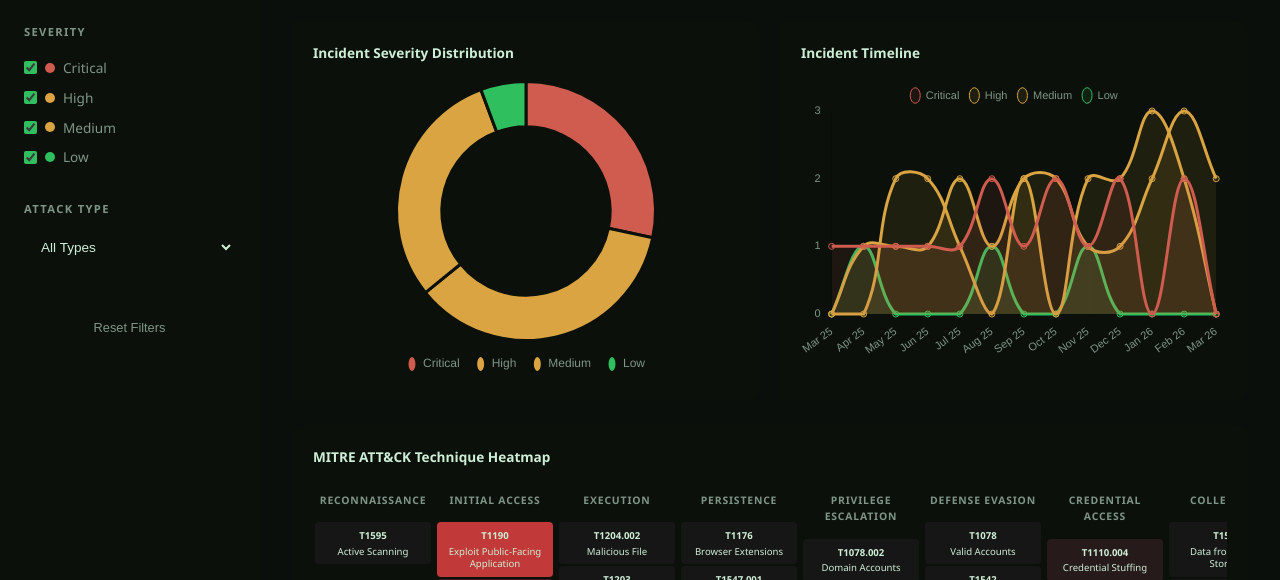
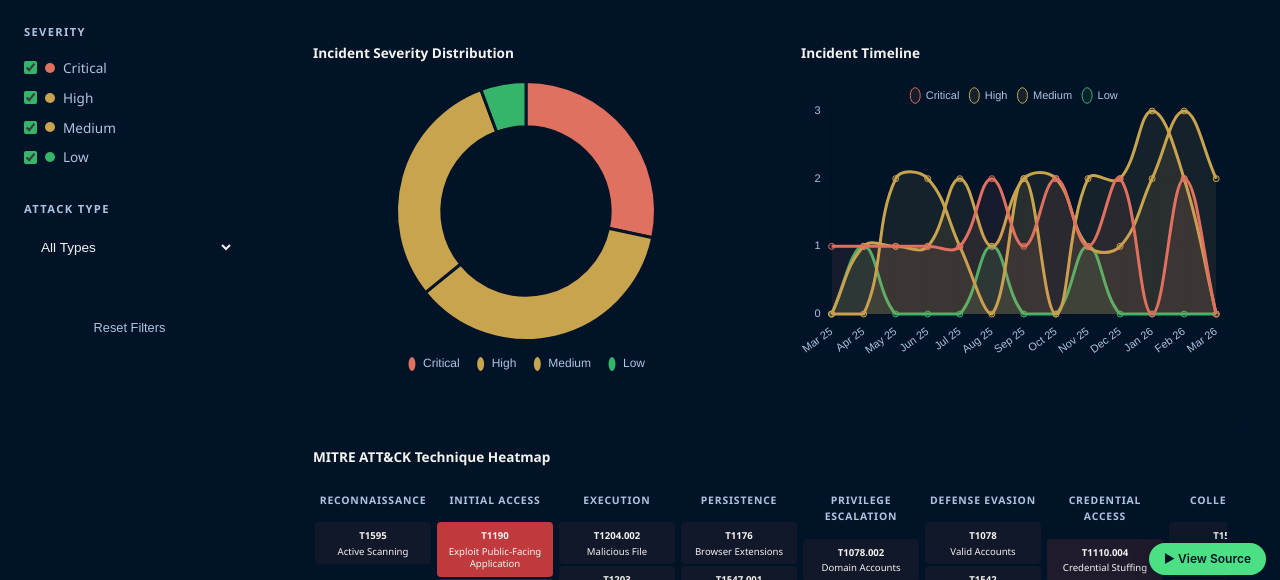
Before and after one commit to Freddricklogan/cybersecurity-incident-dashboard, a plain HTML site: page index.html in a window 1280 px wide. Shown: the part 211-791 px from the top of the page. Drawn offline with nearby package versions, Linux system fonts and the light colour scheme.

Commit message:
Re-theme to Oxford blue / white / gold with green accents for readability; add persistent View Source link

```diff
--- a/css/style.css
+++ b/css/style.css
@@ -1,19 +1,19 @@
 * { margin: 0; padding: 0; box-sizing: border-box; }
 
 :root {
-    --bg-primary: #0b0f0b;
-    --bg-secondary: #0b100b;
-    --bg-card: #0b100b;
-    --border: #0b100b;
-    --text-primary: #cdefd6;
-    --text-secondary: #7f9585;
-    --text-muted: #7f9585;
-    --critical: #cf5c4e;
-    --high: #d9a441;
-    --medium: #d9a441;
-    --low: #2fbf5f;
-    --accent: #2fbf5f;
-    --accent-dim: rgba(47, 191, 95, 0.15);
+    --bg-primary: #001327;
+    --bg-secondary: #001327;
+    --bg-card: #001327;
+    --border: #001327;
+    --text-primary: #f4f3ef;
+    --text-secondary: #adc4e0;
+    --text-muted: #adc4e0;
+    --critical: #e0705f;
+    --high: #c9a44e;
+    --medium: #c9a44e;
+    --low: #35b56a;
+    --accent: #35b56a;
+    --accent-dim: rgba(53, 181, 106, 0.15);
 }
 
 body {
@@ -354,7 +354,7 @@ select:focus {
     font-size: 0.75rem;
     text-align: left;
     color: var(--text-secondary);
-    box-shadow: 0 4px 12px rgba(11, 15, 11,0.4);
+    box-shadow: 0 4px 12px rgba(0, 19, 39,0.4);
 }
 
 .mitre-cell:hover .mitre-tooltip {
@@ -421,12 +421,12 @@ thead th.sorted .sort-icon {
 }
 
 tbody tr {
-    border-bottom: 1px solid rgba(11, 16, 11, 0.5);
+    border-bottom: 1px solid rgba(0, 19, 39, 0.5);
     transition: background 0.15s;
 }
 
 tbody tr:hover {
-    background: rgba(47, 191, 95, 0.05);
+    background: rgba(53, 181, 106, 0.05);
 }
 
 tbody td {
@@ -445,10 +445,10 @@ tbody td {
     letter-spacing: 0.05em;
 }
 
-.severity-badge.critical { background: rgba(207, 92, 78,0.15); color: var(--critical); }
-.severity-badge.high { background: rgba(217, 164, 65,0.15); color: var(--high); }
-.severity-badge.medium { background: rgba(217, 164, 65,0.15); color: var(--medium); }
-.severity-badge.low { background: rgba(47, 191, 95,0.15); color: var(--low); }
+.severity-badge.critical { background: rgba(224, 112, 95,0.15); color: var(--critical); }
+.severity-badge.high { background: rgba(201, 164, 78,0.15); color: var(--high); }
+.severity-badge.medium { background: rgba(201, 164, 78,0.15); color: var(--medium); }
+.severity-badge.low { background: rgba(53, 181, 106,0.15); color: var(--low); }
 
 .status-tag {
     display: inline-block;
@@ -458,10 +458,10 @@ tbody td {
     font-weight: 500;
 }
 
-.status-tag.open { background: rgba(207, 92, 78,0.1); color: var(--critical); }
-.status-tag.investigating { background: rgba(217, 164, 65,0.1); color: var(--high); }
-.status-tag.contained { background: rgba(217, 164, 65,0.1); color: var(--medium); }
-.status-tag.resolved { background: rgba(47, 191, 95,0.1); color: var(--low); }
+.status-tag.open { background: rgba(224, 112, 95,0.1); color: var(--critical); }
+.status-tag.investigating { background: rgba(201, 164, 78,0.1); color: var(--high); }
+.status-tag.contained { background: rgba(201, 164, 78,0.1); color: var(--medium); }
+.status-tag.resolved { background: rgba(53, 181, 106,0.1); color: var(--low); }
 
 /* Scrollbar */
 ::-webkit-scrollbar { width: 6px; height: 6px; }
--- a/index.html
+++ b/index.html
@@ -119,5 +119,6 @@
 
     <script src="js/mitre.js"></script>
     <script src="js/dashboard.js"></script>
+<a id="view-src" href="https://github.com/Freddricklogan/cybersecurity-incident-dashboard" target="_blank" rel="noopener" title="View source on GitHub" style="position:fixed;right:14px;bottom:14px;z-index:99999;font:600 12px/1 -apple-system,system-ui,sans-serif;color:#001327;background:#4ce084;border-radius:999px;padding:10px 15px;text-decoration:none;box-shadow:0 3px 16px rgba(0, 19, 39,.45)">&#9654; View Source</a>
 </body>
 </html>
--- a/js/dashboard.js
+++ b/js/dashboard.js
@@ -50,8 +50,8 @@ function renderSeverityChart() {
             labels: Object.keys(counts),
             datasets: [{
                 data: Object.values(counts),
-                backgroundColor: ['#cf5c4e', '#d9a441', '#d9a441', '#2fbf5f'],
-                borderColor: '#0b100b',
+                backgroundColor: ['#e0705f', '#c9a44e', '#c9a44e', '#35b56a'],
+                borderColor: '#001327',
                 borderWidth: 3
             }]
         },
@@ -62,7 +62,7 @@ function renderSeverityChart() {
             plugins: {
                 legend: {
                     position: 'bottom',
-                    labels: { color: '#7f9585', padding: 16, usePointStyle: true, pointStyleWidth: 10, font: { size: 12 } }
+                    labels: { color: '#adc4e0', padding: 16, usePointStyle: true, pointStyleWidth: 10, font: { size: 12 } }
                 }
             }
         }
@@ -95,10 +95,10 @@ function renderTimelineChart() {
         data: {
             labels,
             datasets: [
-                { label: 'Critical', data: sortedKeys.map(k => monthly[k].Critical), borderColor: '#cf5c4e', backgroundColor: 'rgba(207, 92, 78,0.1)', fill: true, tension: 0.4 },
-                { label: 'High', data: sortedKeys.map(k => monthly[k].High), borderColor: '#d9a441', backgroundColor: 'rgba(217, 164, 65,0.1)', fill: true, tension: 0.4 },
-                { label: 'Medium', data: sortedKeys.map(k => monthly[k].Medium), borderColor: '#d9a441', backgroundColor: 'rgba(217, 164, 65,0.1)', fill: true, tension: 0.4 },
-                { label: 'Low', data: sortedKeys.map(k => monthly[k].Low), borderColor: '#2fbf5f', backgroundColor: 'rgba(47, 191, 95,0.1)', fill: true, tension: 0.4 }
+                { label: 'Critical', data: sortedKeys.map(k => monthly[k].Critical), borderColor: '#e0705f', backgroundColor: 'rgba(224, 112, 95,0.1)', fill: true, tension: 0.4 },
+                { label: 'High', data: sortedKeys.map(k => monthly[k].High), borderColor: '#c9a44e', backgroundColor: 'rgba(201, 164, 78,0.1)', fill: true, tension: 0.4 },
+                { label: 'Medium', data: sortedKeys.map(k => monthly[k].Medium), borderColor: '#c9a44e', backgroundColor: 'rgba(201, 164, 78,0.1)', fill: true, tension: 0.4 },
+                { label: 'Low', data: sortedKeys.map(k => monthly[k].Low), borderColor: '#35b56a', backgroundColor: 'rgba(53, 181, 106,0.1)', fill: true, tension: 0.4 }
             ]
         },
         options: {
@@ -106,12 +106,12 @@ function renderTimelineChart() {
             maintainAspectRatio: false,
             interaction: { mode: 'index', intersect: false },
             scales: {
-                x: { grid: { color: 'rgba(11, 16, 11,0.5)' }, ticks: { color: '#7f9585', font: { size: 11 } } },
-                y: { grid: { color: 'rgba(11, 16, 11,0.5)' }, ticks: { color: '#7f9585', stepSize: 1, font: { size: 11 } }, beginAtZero: true }
+                x: { grid: { color: 'rgba(0, 19, 39,0.5)' }, ticks: { color: '#adc4e0', font: { size: 11 } } },
+                y: { grid: { color: 'rgba(0, 19, 39,0.5)' }, ticks: { color: '#adc4e0', stepSize: 1, font: { size: 11 } }, beginAtZero: true }
             },
             plugins: {
                 legend: {
-                    labels: { color: '#7f9585', usePointStyle: true, pointStyleWidth: 10, font: { size: 11 } }
+                    labels: { color: '#adc4e0', usePointStyle: true, pointStyleWidth: 10, font: { size: 11 } }
                 }
             }
         }
--- a/js/mitre.js
+++ b/js/mitre.js
@@ -58,9 +58,9 @@ window.renderMitreHeatmap = function(incidents) {
                 const g = Math.round(68 * intensity + 35 * (1 - intensity));
                 const b = Math.round(68 * intensity + 50 * (1 - intensity));
                 cell.style.background = `rgba(${r}, ${g}, ${b}, ${0.2 + intensity * 0.6})`;
-                cell.style.color = '#cdefd6';
+                cell.style.color = '#f4f3ef';
             } else {
-                cell.style.background = 'rgba(11, 16, 11, 0.3)';
+                cell.style.background = 'rgba(0, 19, 39, 0.3)';
             }
 
             cell.innerHTML = `
@@ -69,7 +69,7 @@ window.renderMitreHeatmap = function(incidents) {
                 <div class="mitre-tooltip">
                     <strong>${tech.id}: ${tech.name}</strong>
                     ${tech.description}<br>
-                    <span style="color: ${tech.count > 0 ? '#cf5c4e' : '#7f9585'}; font-weight: 600; margin-top: 4px; display: inline-block;">
+                    <span style="color: ${tech.count > 0 ? '#e0705f' : '#adc4e0'}; font-weight: 600; margin-top: 4px; display: inline-block;">
                         ${tech.count} incident${tech.count !== 1 ? 's' : ''}
                     </span>
                 </div>
```
